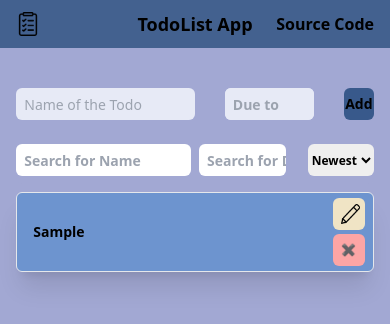
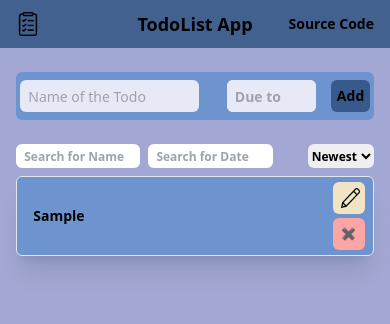
Before and after one commit to NasimNro/TodoList, a React (Vite) app: page / in a window 390 px wide. Both pictures are taken after typing "Sample", "Sample" into the empty fields and a click on the button "Add". Shown: the top 324 px of the page. Built offline with nearby package versions, Linux system fonts and the light colour scheme.

Commit message:
15-10-2023-v2

```diff
--- a/src/components/Edit.tsx
+++ b/src/components/Edit.tsx
@@ -14,7 +14,7 @@ function Edit({ onEdit }: EditProps) {
   };
 
   return (
-    <div className="edit-container container h-20 border-l  border-r border-t border-b w-full mb-4 rounded-md shadow-xl backdrop-blur-sm bg-[#f0e4c5] items-center flex sm:h-14">
+    <div className="edit-container container h-20 border-l  border-r border-t border-b  mb-4 rounded-md shadow-xl backdrop-blur-sm bg-[#f0e4c5] items-center flex sm:h-14">
       <div className="w-7/12">
         <input
           className="bg-[#e7eaf6]  rounded-md h-12 w-4/5 ml-2 pl-2 font-medium sm:text-xs sm:h-10"
--- a/src/components/Filter.tsx
+++ b/src/components/Filter.tsx
@@ -17,9 +17,10 @@ function Filter({searchType, filterText, setFilterText, filterDate, setFilterDat
 
 
   return (
-    <div className="Filter-container flex flex-row just container w-3/4 bg-[#a2a8d3] h-12 rounded-md sm:w-11/12 sm:h-10 ">
+    <div className="Filter-container flex flex-row just w-3/4 bg-[#a2a8d3] h-12 rounded-md sm:w-11/12 sm:h-8 ">
+      <div className="flex flex-row w-full">
         <input
-        className=" rounded-md h-10 mr-2 pl-2 sm:h-8  sm:w-6/12 sm:text-sm"
+          className=" rounded-md h-10 mr-2 pl-2 sm:h-6  sm:w-5/12 sm:text-xs"
           type="text"
           value={filterText}
           onChange={(e) => setFilterText(e.target.value)}
@@ -27,7 +28,7 @@ function Filter({searchType, filterText, setFilterText, filterDate, setFilterDat
         />
 
         <input
-        className="rounded-md h-10 pl-2 sm:h-8 sm:w-3/12 sm:text-sm"
+          className="rounded-md h-10 pl-2 sm:h-6 sm:w-5/12 sm:text-xs"
           type={searchType}
           value={filterDate}
           onChange={(e) => setFilterDate(e.target.value)}
@@ -35,8 +36,15 @@ function Filter({searchType, filterText, setFilterText, filterDate, setFilterDat
           onBlur={() => setSearchType("text")}
           placeholder="Search for Date"
         />
-      <div className="container flex justify-end sm:w-3/12 ">
-        <select onChange={(e)=> {setSortedBy(e.target.value)}} value={sortBy} className=" h-10 rounded-md sm:h-8 sm:text-xs">
+      </div>
+      <div className="container flex justify-end flex-end sm:w-2/12 ">
+        <select
+          onChange={(e) => {
+            setSortedBy(e.target.value);
+          }}
+          value={sortBy}
+          className=" h-10 rounded-md sm:h-6 sm:text-xs"
+        >
           <option>Newest</option>
           <option>Oldest</option>
         </select>
--- a/src/components/Input.tsx
+++ b/src/components/Input.tsx
@@ -20,9 +20,9 @@ const Input = ({
 
 
   return (
-    <div className="space-x-4 flex justify-between input-container w-3/4 sm:w-11/12  mb-16 sm:mb-6">
+    <div className="space-x-4 flex rounded-md justify-between input-container w-3/4 sm:w-11/12 sm:h-12 sm:items-center  mb-16 sm:mb-6 sm:bg-[#6d94cf]">
       <input
-        className="bg-[#e7eaf6] required: rounded-md h-16 w-8/12 pl-2 font-medium sm:h-8 sm:w-6/12 sm:text-sm"
+        className="bg-[#e7eaf6] required: rounded-md h-16 w-8/12 pl-2 font-medium sm:h-8 sm:w-6/12 sm:text-sm sm:ml-1"
         onChange={handleInput}
         type="text"
         value={inputValue}
@@ -35,15 +35,16 @@ const Input = ({
           placeholder="Due to"
           value={showDate}
           onChange={handleDateInput}
-          onFocus={() => {setInputType("date");}}
+          onFocus={() => {
+            setInputType("date");
+          }}
           onBlur={() => setInputType("text")}
           ref={dateInputRef}
-
         ></input>
       </div>
-      <div className="container flex justify-end add-cotainer w-1/12 sm:h-8 ">
+      <div className=" flex justify-end add-cotainer w-1/12 sm:h-8 ">
         <button
-          className="bg-[#38598b]  rounded-md sm:h-8 w-16 sm:text-sm sm:w-20"
+          className="bg-[#38598b]  rounded-md sm:h-8 w-20 sm:text-sm min-w-[2.4rem] sm:mr-1"
           onClick={handleAdd}
         >
           Add
--- a/src/components/Navbar.tsx
+++ b/src/components/Navbar.tsx
@@ -2,15 +2,15 @@ import appIcon from "../assets/to-do-list.png"; // Adjust the path as needed
 
 const Navbar = () => {
   return (
-    <div className="bg-[#43618f]  w-full h-16 mb-10 flex justify-between items-center sm:h-12">
-      <div className="container w-1/3 logo-container pl-4">
+    <div className="bg-[#43618f]  w-full h-16 mb-10 flex justify-between items-center sm:mb-6 sm:h-12">
+      <div className=" w-1/3 logo-container pl-4">
         <img src={appIcon} className="h-10 w-10  sm:h-6 sm:w-6" alt="App Icon" />
       </div>
       <div className="w-1/3 flex justify-center">
         <h1 className="text-2xl sm:text-lg">TodoList App</h1>
       </div>
       <div className="w-1/3 flex justify-end pr-4 hover:underline">
-        <a className="text-xl sm:text-base" target="_blank" href="https://www.google.com/">Source Code</a>
+        <a className="text-xl sm:text-sm" target="_blank" href="https://www.google.com/">Source Code</a>
       </div>
     </div>
   );
--- a/src/components/TodoElement.tsx
+++ b/src/components/TodoElement.tsx
@@ -18,23 +18,23 @@ const TodoElement = ({
   handleEditTodo,
 }: props) => {
   return (
-    <div className="Todos-Container  w-3/4 flex flex-col justify-center container items-center sm:w-11/12 ">
+    <div className="Todos-Container  w-3/4 flex flex-col justify-center  items-center sm:w-11/12 ">
       {filteredTodos.map((todo, index) => {
         return (
           <>
             <div
               key={index}
-              className="Todo-container flex  items-center h-20 border-l border-r border-t border-b  w-full mt-2 rounded-md shadow-xl backdrop-blur-sm bg-[#6d94cf]"
+              className="Todo-container flex  items-center h-20 border-l border-r border-t border-b  w-full mt-2 rounded-md shadow-xl backdrop-blur-sm bg-[#6d94cf] sm:mt-0"
             >
-              <div className="w-6/12  ml-2 container">
+              <div className="w-6/12  ml-2 ">
                 <p className="break-all  ml-2  sm:text-sm">{todo.text}</p>
               </div>
-              <div className="w-3/12 container sm:w-4/12">
+              <div className="w-3/12  sm:w-4/12">
                 <p className="flex justify-end sm:text-sm">
                   {todo.date ? `Til: ${todo.date}` : ""}
                 </p>
               </div>
-              <div className="w-3/12 flex  container justify-end pr-2 h-16 items-center sm:items-end sm:flex-col sm:justify-center sm:space-y-1   sm:h-20 sm:w-2/12  ">
+              <div className="w-3/12 flex justify-end pr-2 h-16 items-center sm:items-end sm:flex-col sm:justify-center sm:space-y-1   sm:h-20 sm:w-2/12  ">
                 <button
                   onClick={() =>
                     onEditClick == index
```
Lines whose indentation alone changed are shown as unchanged.
